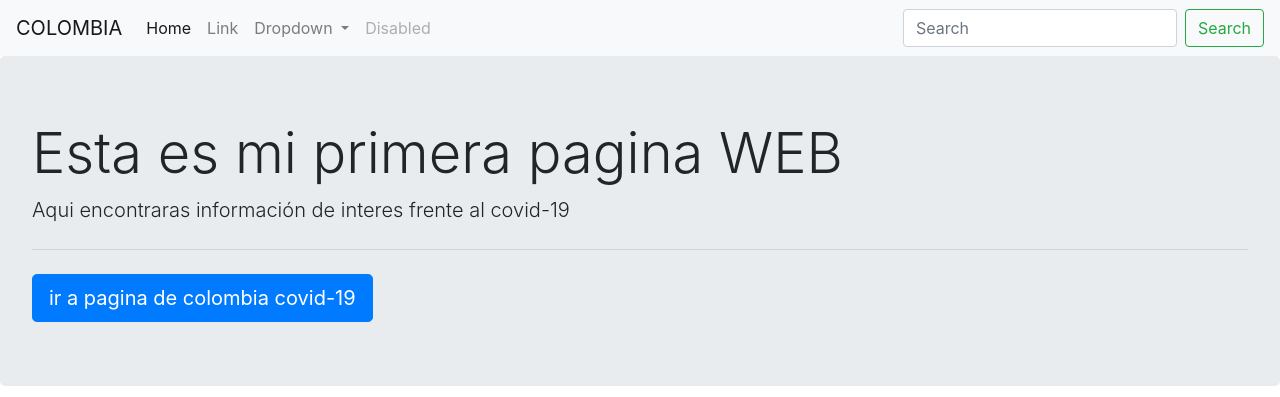
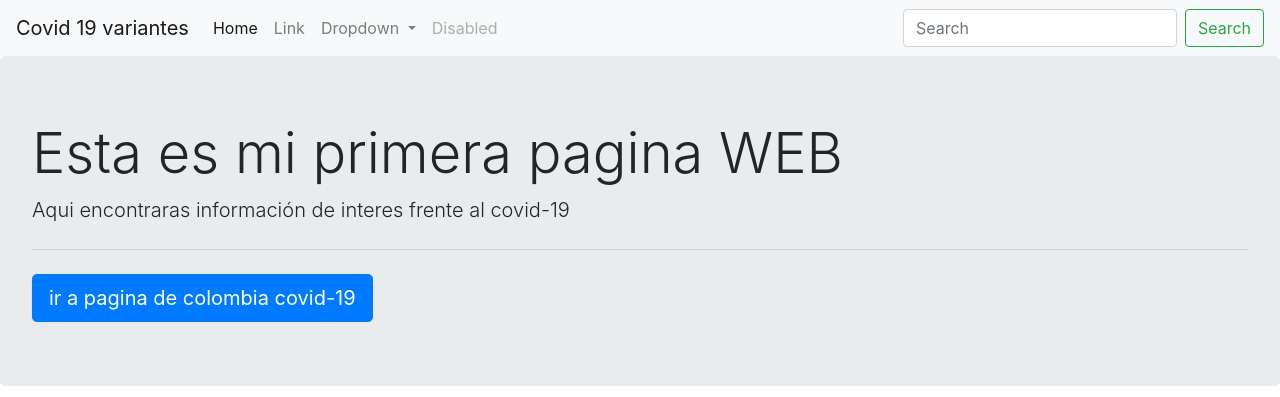
Before and after one commit to vicben23/LenguajesD, a plain HTML site: page index.html in a window 1280 px wide. Shown: the top 397 px of the page. Drawn offline with nearby package versions, Linux system fonts and the light colour scheme.

Commit message:
Update index.html
Actualización del nombre del proyecto

```diff
--- a/index.html
+++ b/index.html
@@ -15,7 +15,7 @@
 
 <body>
     <nav class="navbar navbar-expand-lg navbar-light bg-light">
-        <a class="navbar-brand" href="#">COLOMBIA</a>
+        <a class="navbar-brand" href="#">Covid 19 variantes</a>
         <button class="navbar-toggler" type="button" data-toggle="collapse" data-target="#navbarSupportedContent"
             aria-controls="navbarSupportedContent" aria-expanded="false" aria-label="Toggle navigation">
             <span class="navbar-toggler-icon"></span>
```
